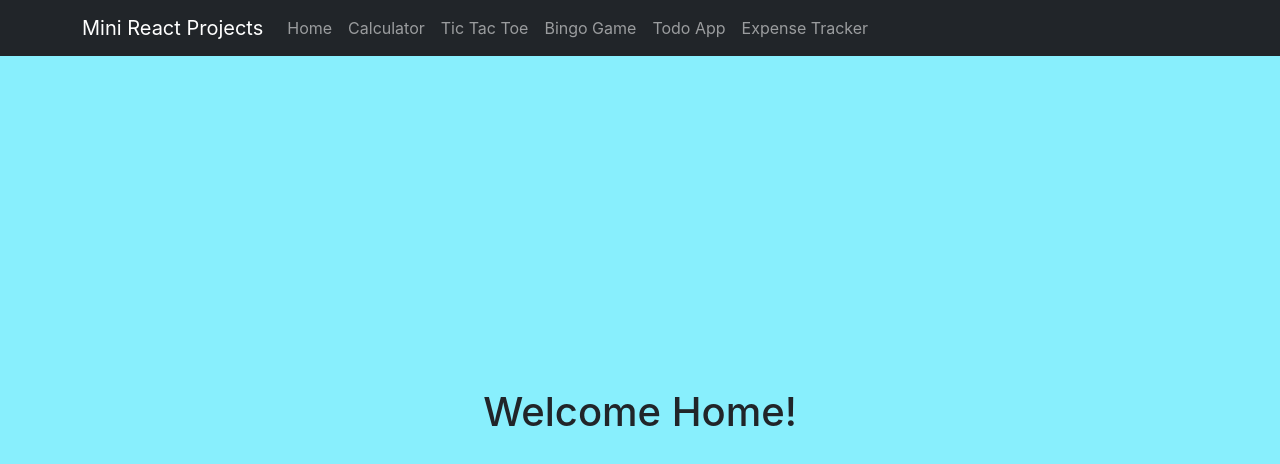
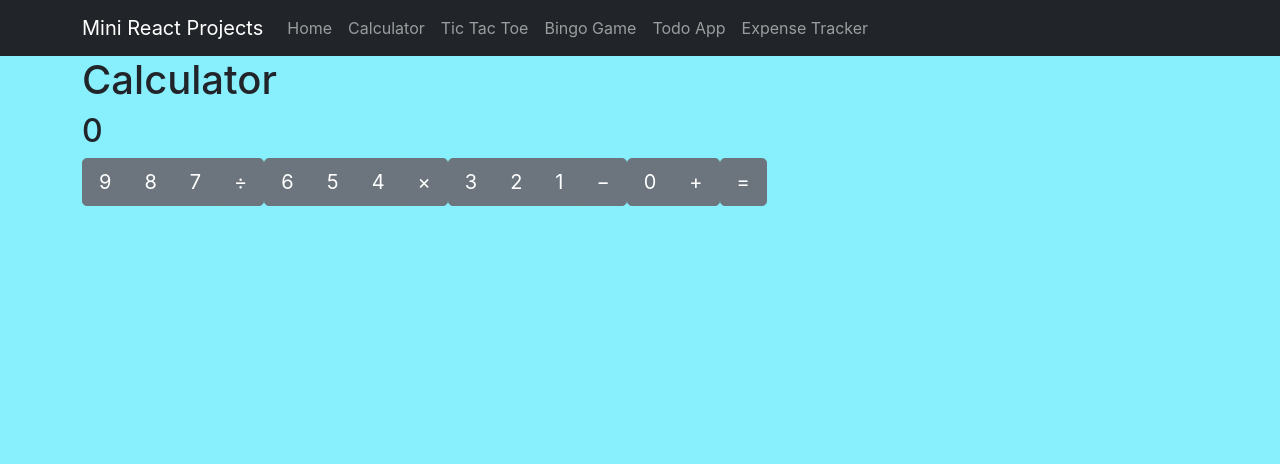
Before and after one commit to scamp925/Mini-React-Projects, a Next.js app: page / in a window 1280 px wide. Shown: the top 464 px of the page. Built offline with nearby package versions, Linux system fonts and the light colour scheme.

Commit message:
Added calculator btns

```diff
--- a/pages/index.js
+++ b/pages/index.js
@@ -1,17 +1,46 @@
+import Button from 'react-bootstrap/Button';
+import ButtonGroup from 'react-bootstrap/ButtonGroup';
+
 function Home() {
   return (
-    <div
-      className="text-center d-flex flex-column justify-content-center align-content-center"
-      style={{
-        height: '90vh',
-        padding: '30px',
-        maxWidth: '400px',
-        margin: '0 auto',
-      }}
-    >
-      <h1>Welcome Home! </h1>
+    <div>
+      <h1>Calculator </h1>
+      <h2>0</h2>
+      <ButtonGroup aria-label="Basic example" size="lg">
+        <Button variant="secondary">9</Button>
+        <Button variant="secondary">8</Button>
+        <Button variant="secondary">7</Button>
+        <Button variant="secondary">&#247;</Button>
+      </ButtonGroup>
+      <ButtonGroup aria-label="Basic example" size="lg">
+        <Button variant="secondary">6</Button>
+        <Button variant="secondary">5</Button>
+        <Button variant="secondary">4</Button>
+        <Button variant="secondary">&#215;</Button>
+      </ButtonGroup>
+      <ButtonGroup aria-label="Basic example" size="lg">
+        <Button variant="secondary">3</Button>
+        <Button variant="secondary">2</Button>
+        <Button variant="secondary">1</Button>
+        <Button variant="secondary">&#8722;</Button>
+      </ButtonGroup>
+      <ButtonGroup aria-label="Basic example" size="lg">
+        <Button variant="secondary">0</Button>
+        <Button variant="secondary">&#43;</Button>
+      </ButtonGroup>
+      <ButtonGroup aria-label="Basic example" size="lg">
+        <Button variant="secondary">&#61;</Button>
+      </ButtonGroup>
     </div>
   );
 }
 
 export default Home;
+
+// className="text-center d-flex flex-column justify-content-center align-content-center"
+// style={{
+//   height: '90vh',
+//   padding: '30px',
+//   maxWidth: '400px',
+//   margin: '0 auto',
+// }}
```
